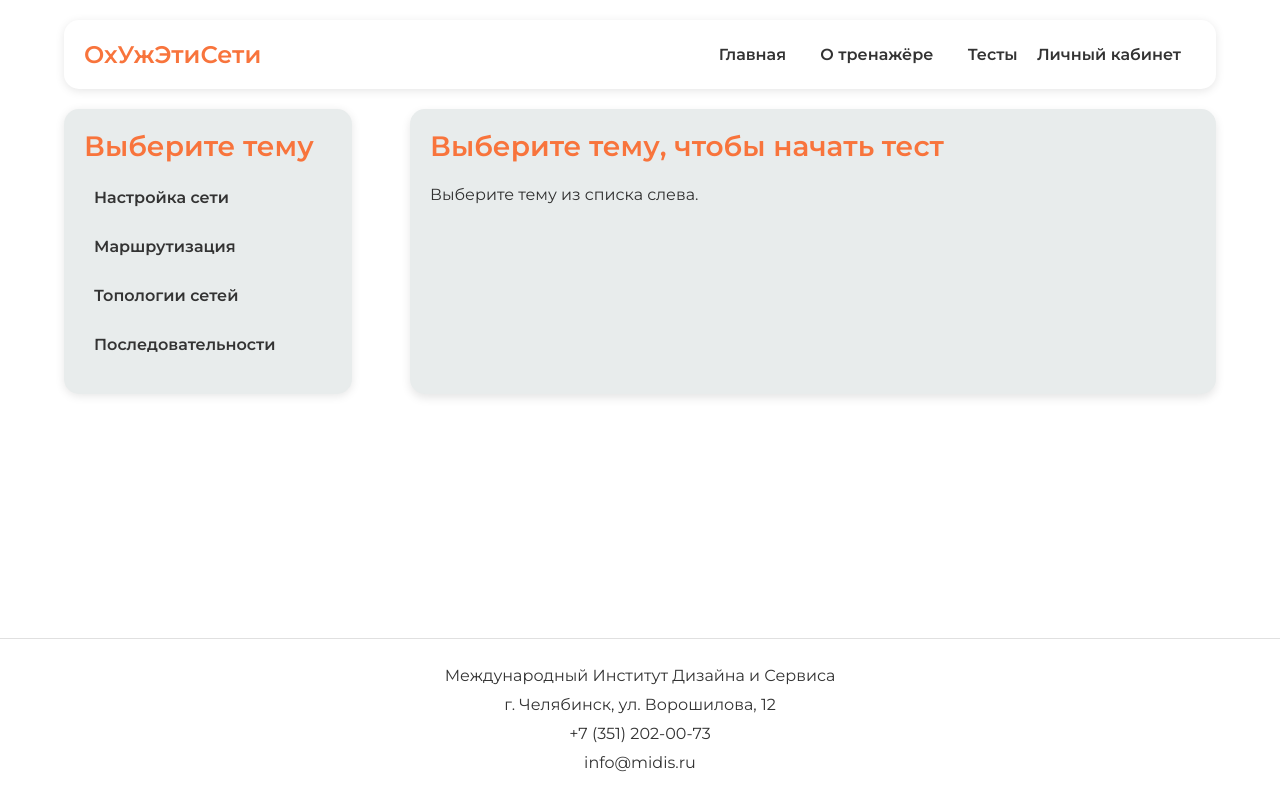
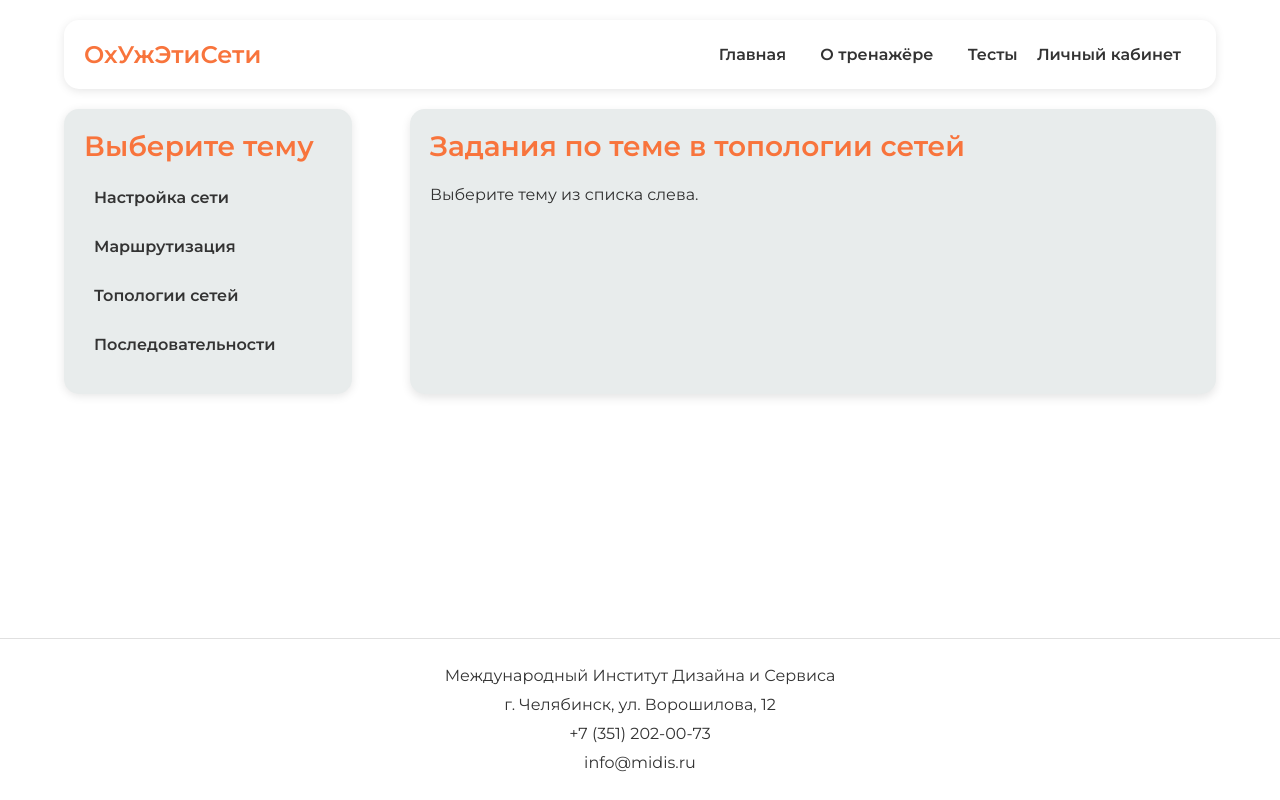
Before and after one commit to akiracxd/2nd-work-practice, a plain HTML site: page tests.html in a window 1280 px wide. Drawn offline with Linux system fonts and the light colour scheme; sample sign-in values are in the browser's storage.

Commit message:
кислов д.с._второе задание практики_конец конец

```diff
--- a/tests.html
+++ b/tests.html
@@ -37,7 +37,7 @@
                 </ul>
             </div>
             <div class="test-container">
-                <h2>Выберите тему, чтобы начать тест</h2>
+                <h2>Задания по теме в топологии сетей</h2>
                 <div id="test-content">
                     <p>Выберите тему из списка слева.</p>
                 </div>
```
